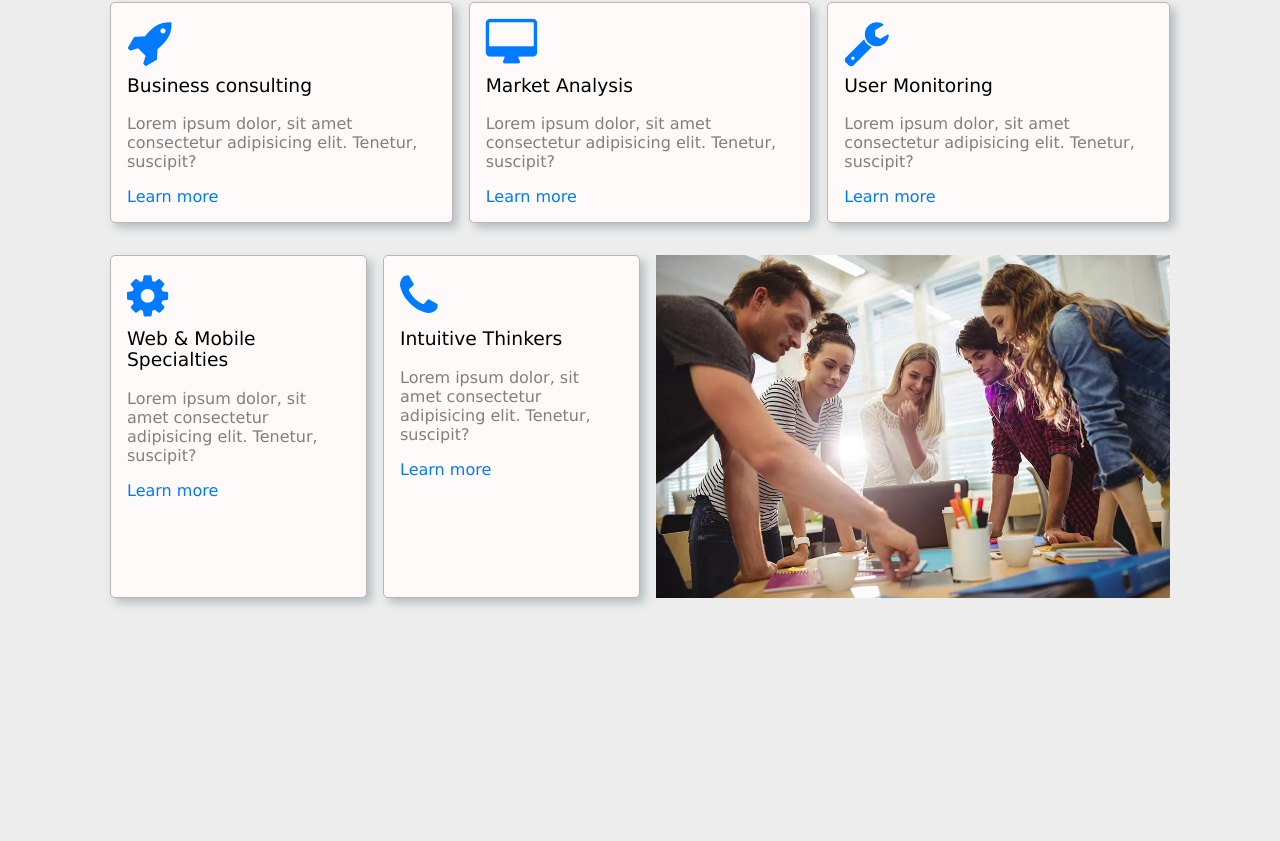
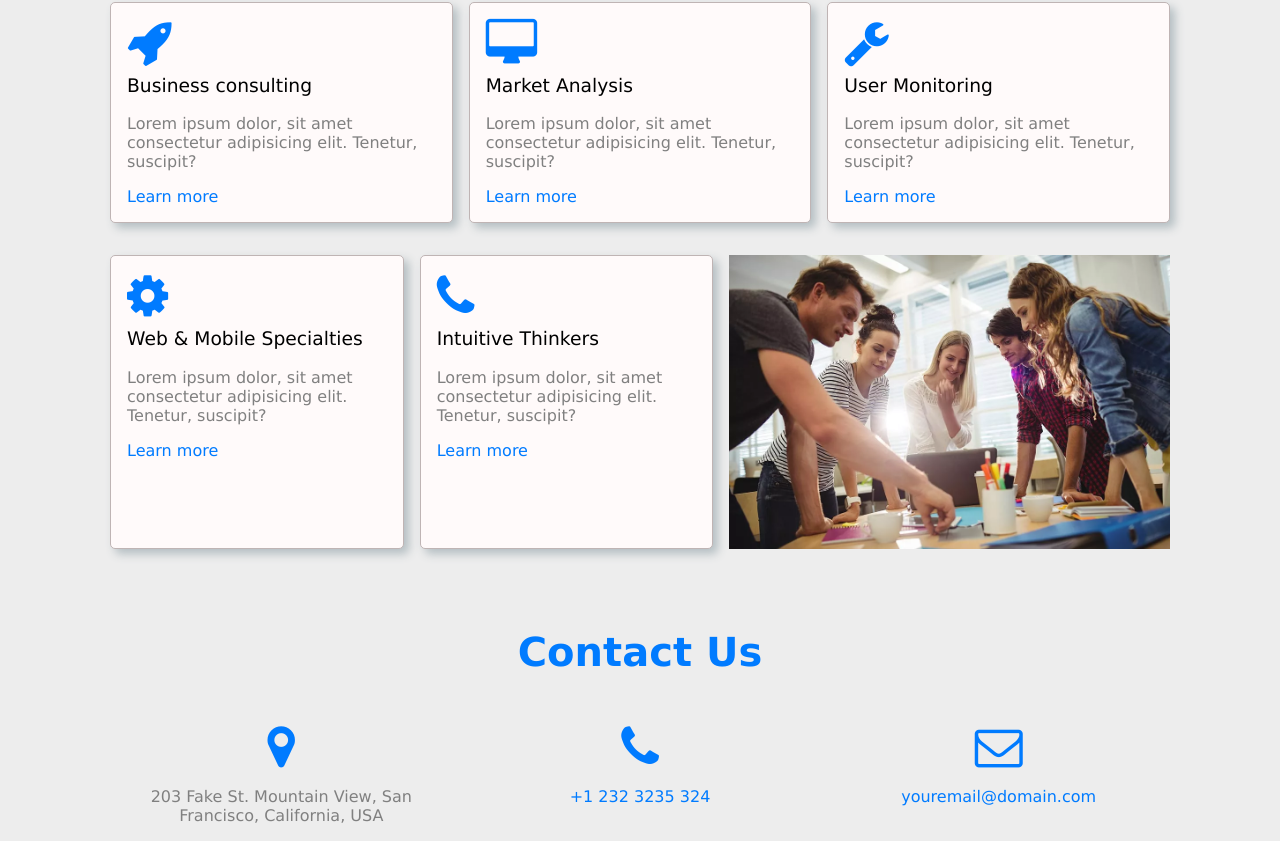
Before and after one commit to mineralaz/02_react_vite_components_props, a React (Vite) app: page / in a window 1280 px wide. Shown: the part 918-1759 px from the top of the page. Before the commit the page ends 1596 px from the top, so only its background shows below. Built offline with nearby package versions, Linux system fonts and the light colour scheme; the HTML template or start-up script is replaced by a standard one.

Commit message:
ContactUs section done

```diff
--- a/src/App.css
+++ b/src/App.css
@@ -70,7 +70,22 @@
 .section2Cards {
   margin-top: 2rem;
   display: grid;
-  grid-template-columns: 1fr 1fr 2fr;
+  grid-template-columns: 1fr 1fr 1.5fr;
   gap: 1rem;
   margin-bottom: 5rem;
 }
+.contactItem {
+  text-align: center;
+}
+.contactUs .fa {
+  margin-bottom: 1rem;
+}
+.contactUs .sectionTitle {
+  margin-bottom: 3rem;
+}
+.contactUs p {
+  color: var(--main-color);
+}
+.contactUs :first-child p {
+  color: gray;
+}
--- a/src/App.jsx
+++ b/src/App.jsx
@@ -2,6 +2,7 @@ import OurServices from './components/OurServices';
 import OurTeamSection from './components/team/OurTeamSection';
 import Hero from './components/hero/Hero';
 import Section2Card from './components/2card-Section/Section2Card';
+import ContactUs from './components/contactUs-section/ContactUs';
 import './App.css';
 
 function App() {
@@ -11,6 +12,7 @@ function App() {
       <OurTeamSection />
       <OurServices />
       <Section2Card />
+      <ContactUs />
     </div>
   );
 }
--- /dev/null
+++ b/src/components/contactUs-section/ContactItem.jsx
@@ -0,0 +1,10 @@
+import Icon from '../UI/Icon';
+function ContactItem(props) {
+  return (
+    <div className="contactItem">
+      <Icon iconName={props.icon} />
+      <p>{props.contactForm}</p>
+    </div>
+  );
+}
+export default ContactItem;
--- /dev/null
+++ b/src/components/contactUs-section/ContactItemsGrid.jsx
@@ -0,0 +1,14 @@
+import ContactItem from './ContactItem';
+function ContactItemsGrid() {
+  return (
+    <div className="grid">
+      <ContactItem
+        icon="fa-map-marker"
+        contactForm="203 Fake St. Mountain View, San Francisco, California, USA"
+      />
+      <ContactItem icon="fa-phone" contactForm="+1 232 3235 324" />
+      <ContactItem icon="fa-envelope-o" contactForm="youremail@domain.com" />
+    </div>
+  );
+}
+export default ContactItemsGrid;
--- /dev/null
+++ b/src/components/contactUs-section/ContactUs.jsx
@@ -0,0 +1,12 @@
+import SectionTitle from '../UI/SectionTitle';
+import ContactItemsGrid from './ContactItemsGrid';
+function ContactUs() {
+  return (
+    <div className="contactUs">
+      <SectionTitle title="Contact Us" />
+      <ContactItemsGrid />
+    </div>
+  );
+}
+
+export default ContactUs;
```
